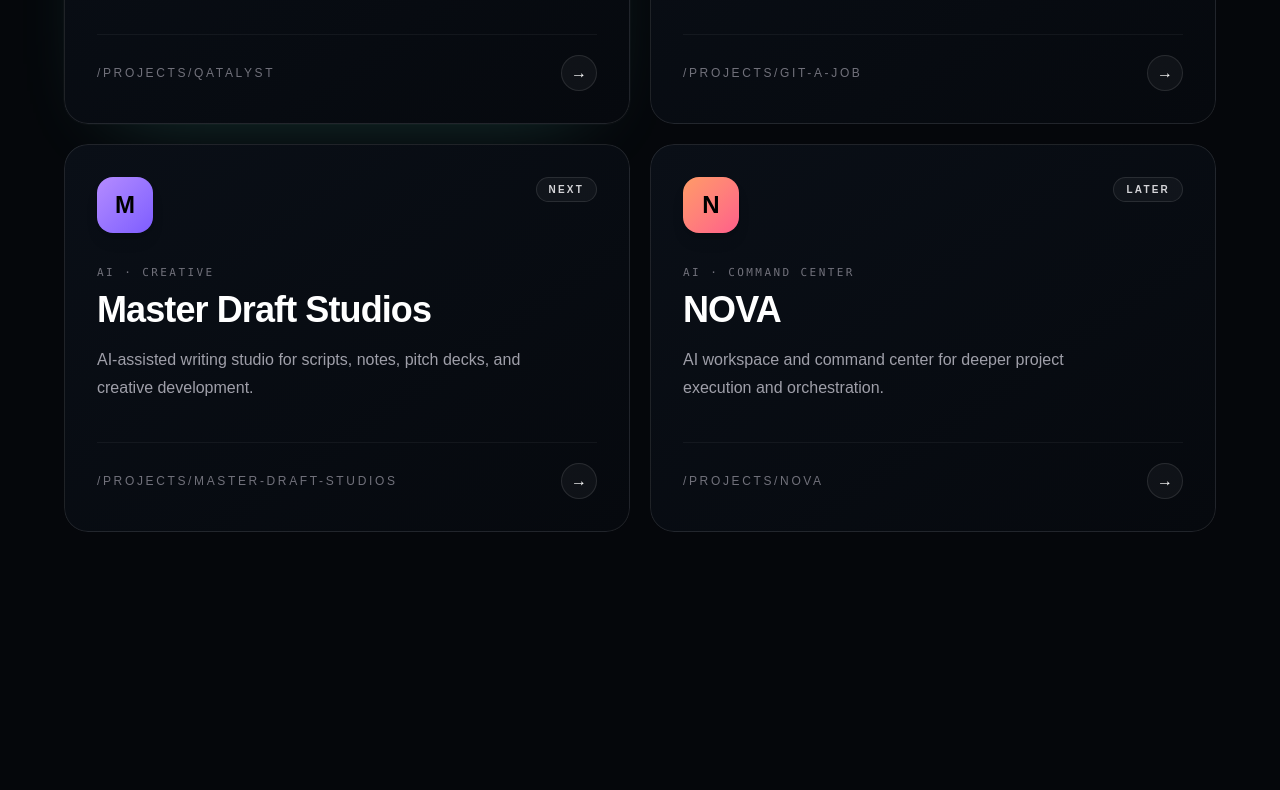
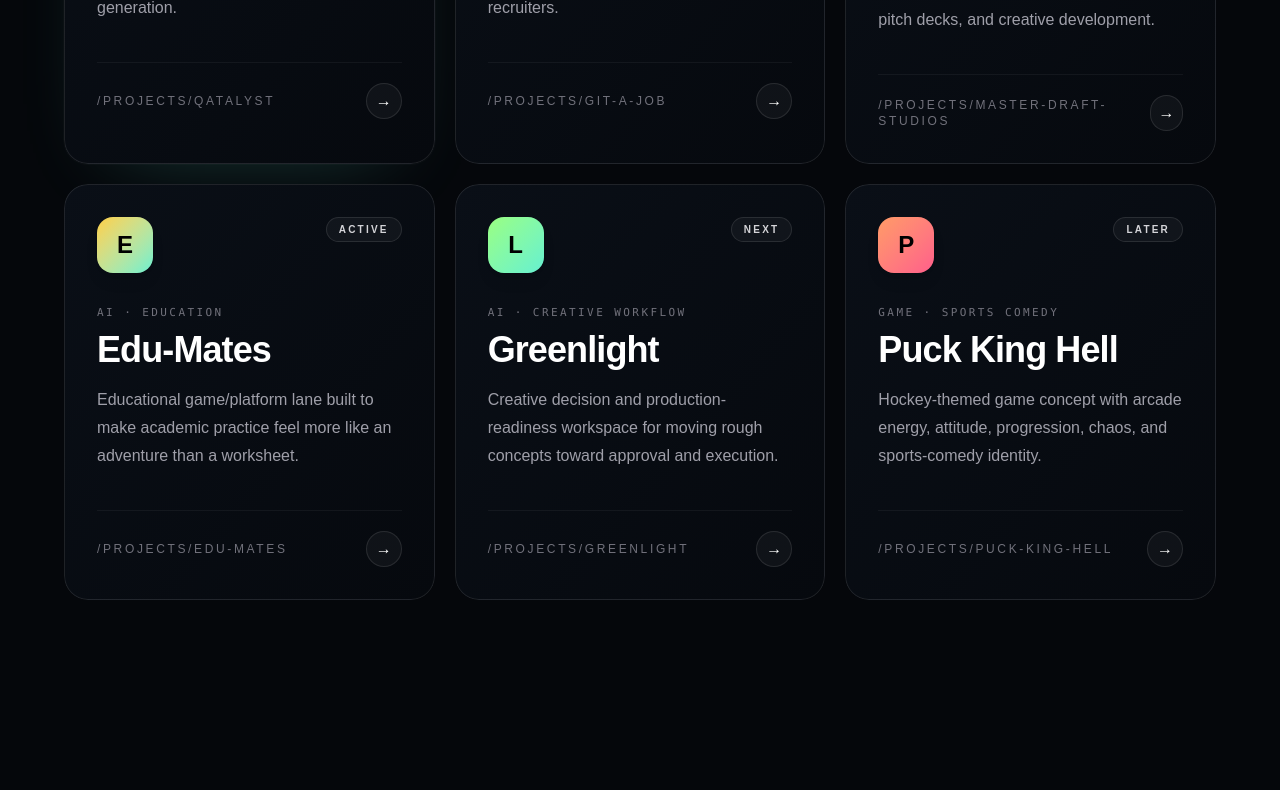
Before and after one commit to KingCarni/TopSecret-Games, a Next.js app: page / in a window 1280 px wide. Shown: the part 2416-3206 px from the top of the page. Built offline with nearby package versions, Linux system fonts and the light colour scheme.

Commit message:
Update homepage project slate to six projects

```diff
--- a/components/topsecret/home/ProjectOrbit.tsx
+++ b/components/topsecret/home/ProjectOrbit.tsx
@@ -46,14 +46,34 @@ const projects: Project[] = [
     glyph: "M",
   },
   {
-    slug: "nova",
-    name: "NOVA",
-    category: "AI · Command Center",
+    slug: "edu-mates",
+    name: "Edu-Mates",
+    category: "AI · Education",
+    status: "Active",
+    value:
+      "Educational game/platform lane built to make academic practice feel more like an adventure than a worksheet.",
+    accent: "from-[#ffcf40] to-[#66f0d0]",
+    glyph: "E",
+  },
+  {
+    slug: "greenlight",
+    name: "Greenlight",
+    category: "AI · Creative Workflow",
+    status: "Next",
+    value:
+      "Creative decision and production-readiness workspace for moving rough concepts toward approval and execution.",
+    accent: "from-[#9aff7f] to-[#66f0d0]",
+    glyph: "L",
+  },
+  {
+    slug: "puck-king-hell",
+    name: "Puck King Hell",
+    category: "Game · Sports Comedy",
     status: "Later",
     value:
-      "AI workspace and command center for deeper project execution and orchestration.",
+      "Hockey-themed game concept with arcade energy, attitude, progression, chaos, and sports-comedy identity.",
     accent: "from-[#ff9b66] to-[#ff5e8a]",
-    glyph: "N",
+    glyph: "P",
   },
 ];
 
@@ -69,7 +89,7 @@ export default function ProjectOrbit() {
               02 — featured builds
             </p>
             <h2 className="mt-5 text-4xl font-semibold tracking-tight text-white sm:text-5xl md:text-6xl">
-              Four products.
+              Six projects.
               <br />
               <span className="text-zinc-500">One studio.</span>
             </h2>
@@ -83,7 +103,7 @@ export default function ProjectOrbit() {
           </Link>
         </div>
 
-        <div className="mt-16 grid grid-cols-1 gap-5 md:grid-cols-2">
+        <div className="mt-16 grid grid-cols-1 gap-5 md:grid-cols-2 xl:grid-cols-3">
           {projects.map((p, i) => (
             <CursorGlow
               key={p.slug}
@@ -102,9 +122,8 @@ export default function ProjectOrbit() {
               <Link
                 href={`/projects/${p.slug}`}
                 onMouseEnter={() => setActive(i)}
-                className="group relative block overflow-hidden rounded-3xl border border-white/10 bg-gradient-to-br from-[#0a0f17] to-[#06090e] p-8 transition-all duration-500 hover:-translate-y-1 hover:border-white/20 hover:shadow-[0_30px_80px_-20px_rgba(102,240,208,0.25)]"
+                className="group relative block h-full overflow-hidden rounded-3xl border border-white/10 bg-gradient-to-br from-[#0a0f17] to-[#06090e] p-8 transition-all duration-500 hover:-translate-y-1 hover:border-white/20 hover:shadow-[0_30px_80px_-20px_rgba(102,240,208,0.25)]"
               >
-                {/* gradient wash */}
                 <div
                   className={`pointer-events-none absolute -right-20 -top-20 h-64 w-64 rounded-full bg-gradient-to-br ${p.accent} opacity-0 blur-3xl transition-opacity duration-700 group-hover:opacity-30`}
                 />
```
